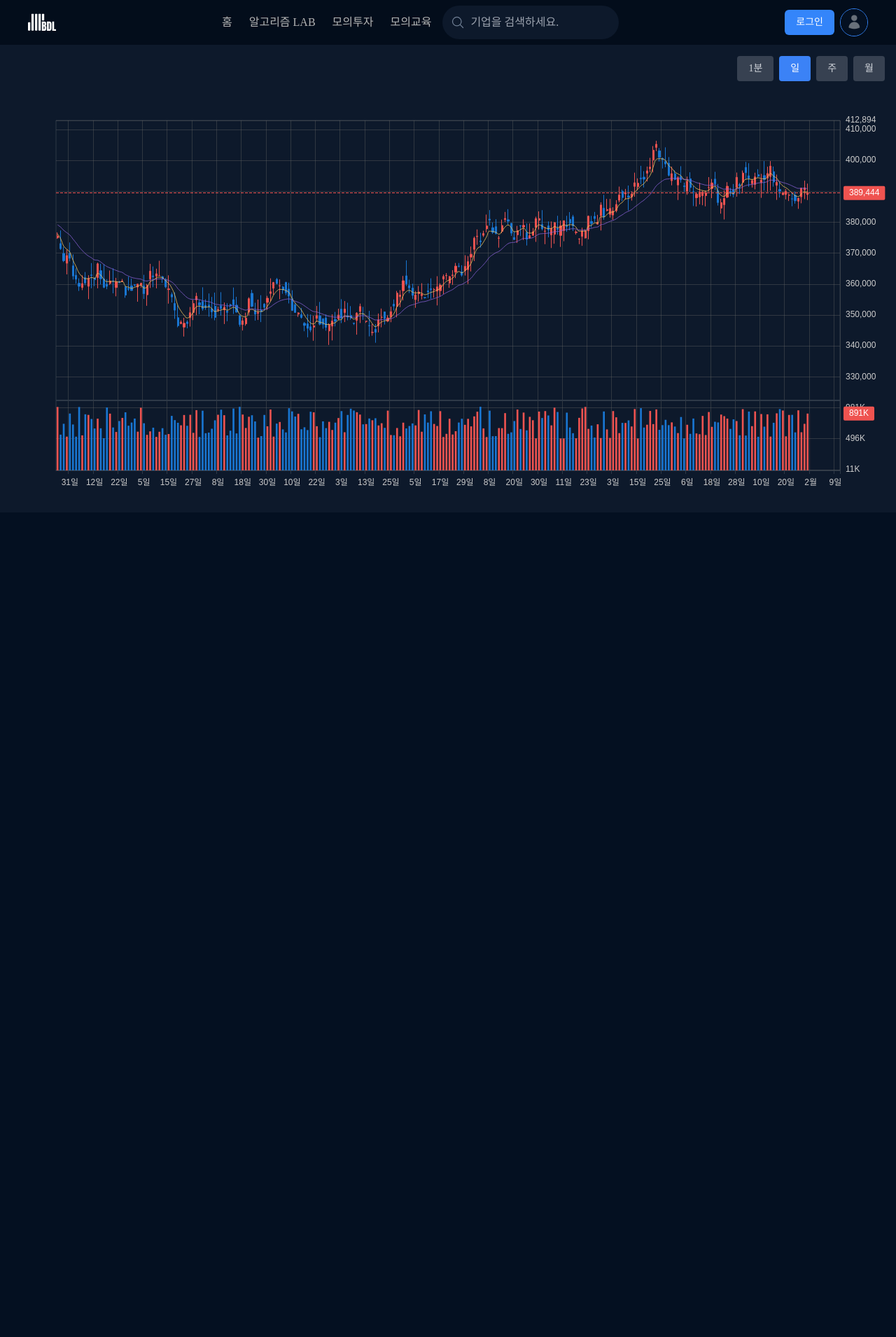
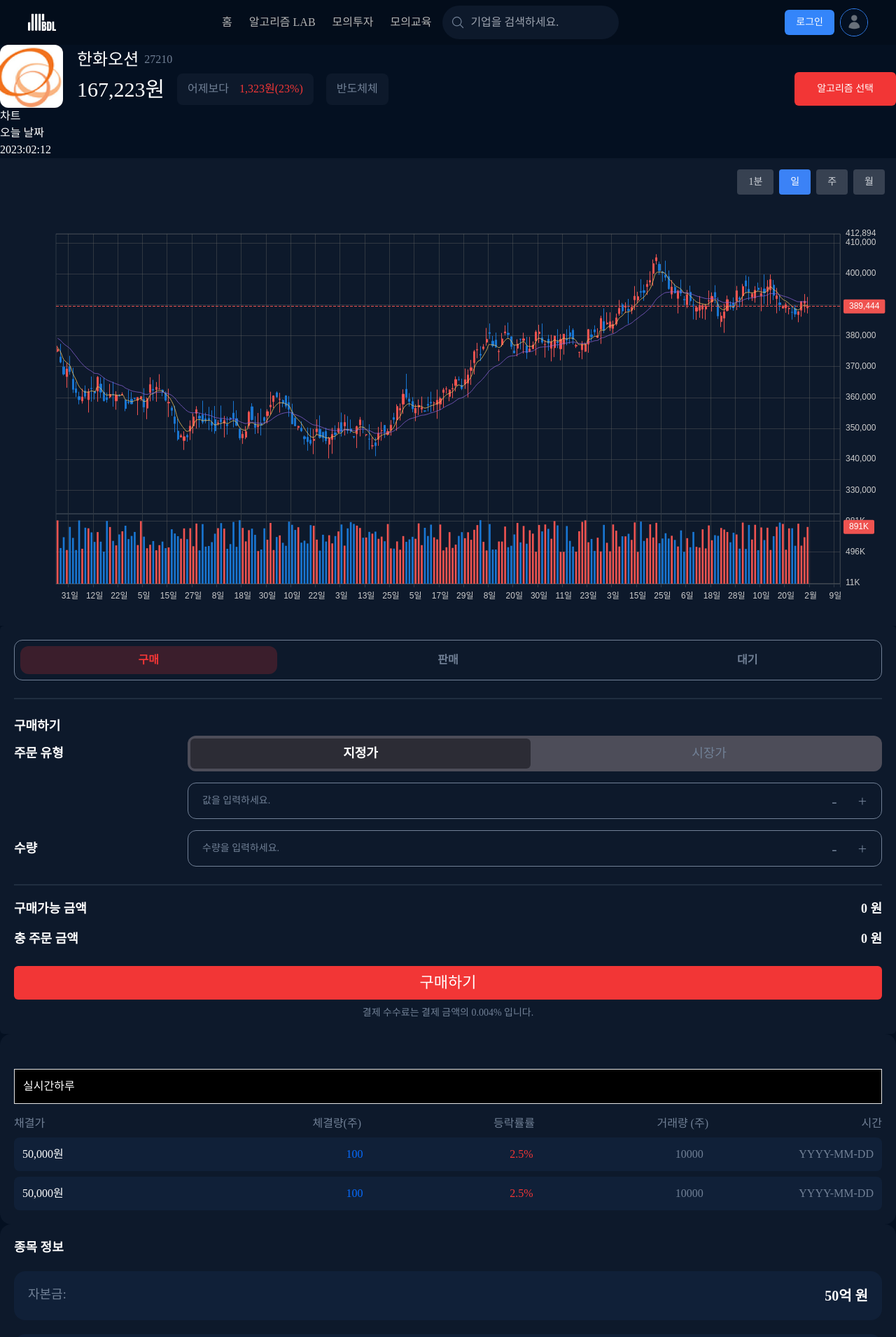
Before and after one commit to dnwnsrb11/BDL-frontend, a React (Vite) app: page /simulated-investment in a window 1280 px wide. Shown: the top 1910 px of the page at 70% size. Before the commit the page ends 800 px from the top, so only its background shows below. Built offline with nearby package versions, Linux system fonts and the light colour scheme; a web font is replaced by a local one.

Commit message:
feat:모의 주식 컴포넌트 배치

```diff
--- a/src/routes/pages/SimulatedInvestmentPage.tsx
+++ b/src/routes/pages/SimulatedInvestmentPage.tsx
@@ -1,11 +1,48 @@
+import { SellingPrice } from '@/components/mock-investment/selling-price/selling-price';
+import { StockCostHistory } from '@/components/mock-investment/stock-cost-history/stock-cost-history';
+import { StockInfo } from '@/components/mock-investment/stock-info/stock-info';
+import { StockInfoDetail } from '@/components/mock-investment/stock-info-detail/stock-info-detail';
 import ChartComponent from '@/components/ui/chart';
 import { dummyChartData } from '@/lib/dummy-data';
+import { OrderStatus } from '@/components/mock-investment/order-status/order-status';
 
 export const SimulatedInvestmentPage = () => {
   return (
     <div className="flex h-full w-full flex-col">
+      <div>
+        <div>
+          <StockInfo />
+        </div>
+        <div>
+          <div>
+            <p>차트</p>
+          </div>
+          <div>
+            <p>오늘 날짜</p>
+            <div>
+              <p>2023:02:12</p>
+            </div>
+          </div>
+        </div>
+      </div>
       <div className="flex-1">
-        <ChartComponent data={dummyChartData} height={600} />
+        <div>
+          <ChartComponent data={dummyChartData} height={600} />
+        </div>
+        <div>
+          <OrderStatus />
+        </div>
+      </div>
+      <div>
+        <div>
+          <StockCostHistory />
+        </div>
+        <div>
+          <StockInfoDetail />
+        </div>
+        <div>
+          <SellingPrice />
+        </div>
       </div>
     </div>
   );
```
